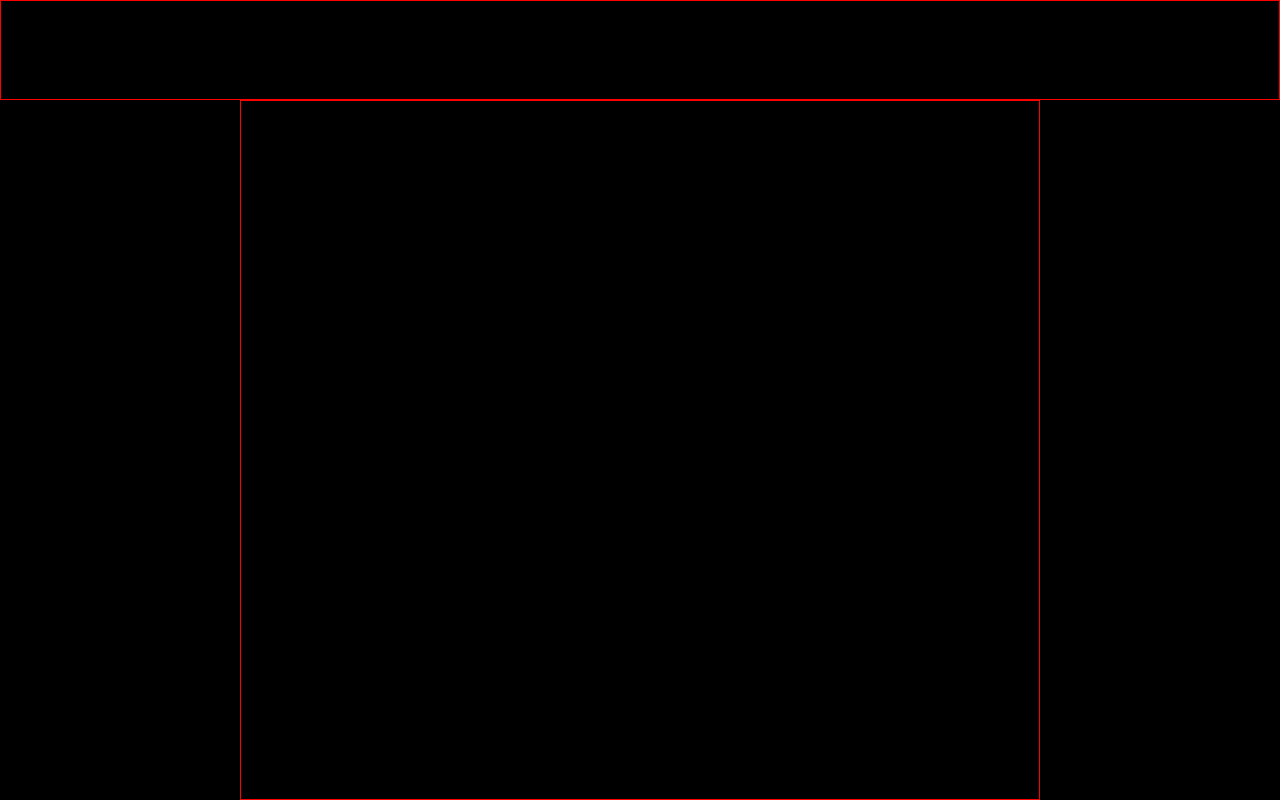
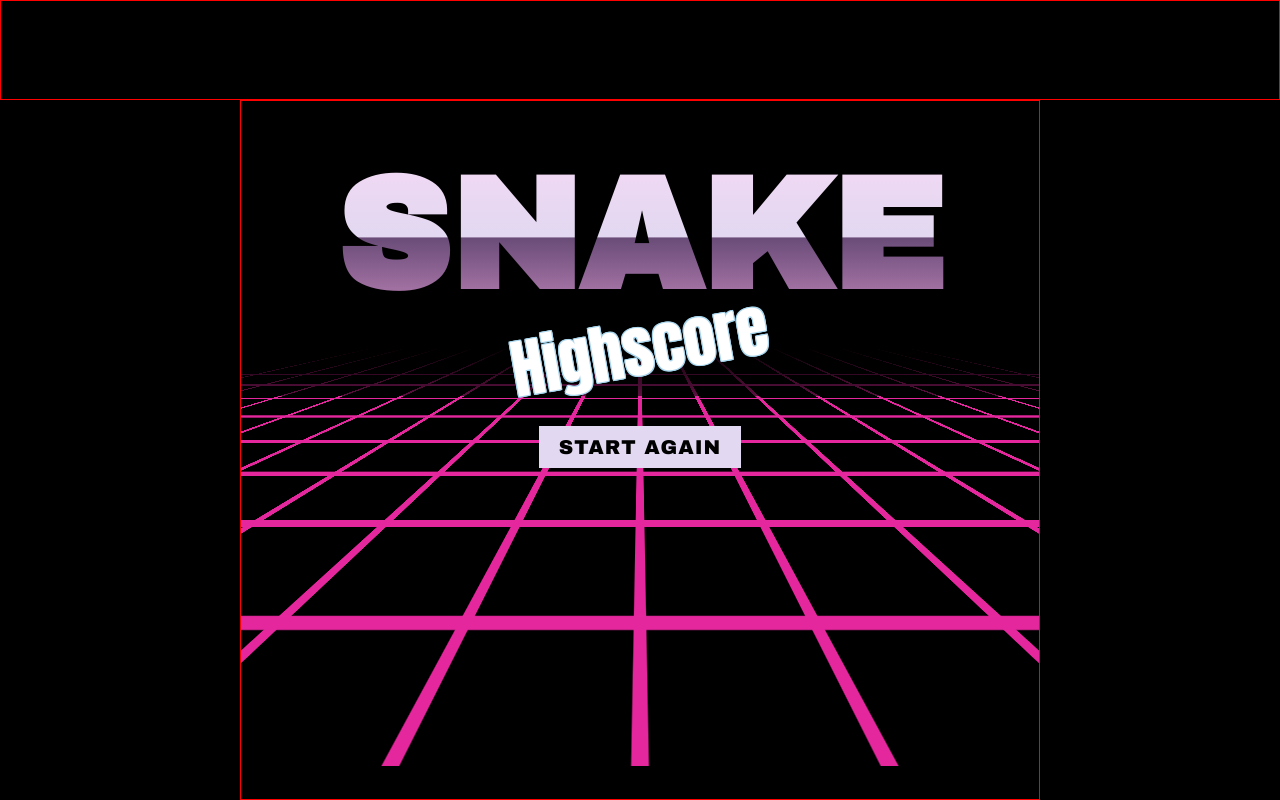
Before and after one commit to livechat/snake-team5, a React (Vite) app: page /highscore in a window 1280 px wide. Built offline with nearby package versions, Linux system fonts and the light colour scheme.

Commit message:
basic highscore

```diff
--- a/src/components/GameBoard.tsx
+++ b/src/components/GameBoard.tsx
@@ -1,5 +1,6 @@
 import styled from '@emotion/styled'
 import { useState, useEffect } from 'react'
+import { useNavigate } from 'react-router-dom'
 
 const GRID_SIZE = 20
 const INITIAL_SNAKE_POSITION = [
@@ -76,6 +77,8 @@ const SnakeHead = styled.div`
 `
 
 const GameBoard = () => {
+	const navigate = useNavigate()
+
 	const [gameStage, setGameStage] = useState(GAME_STAGES.INITIAL)
 
 	// @ts-ignore - to make build pass for now :)
@@ -85,6 +88,9 @@ const GameBoard = () => {
 	const [snakePosition, setSnakePosition] = useState(INITIAL_SNAKE_POSITION)
 	const [foodPosition, setFoodPosition] = useState({ x: 5, y: 5 })
 	const [direction, setDirection] = useState('left')
+	const [score, setScore] = useState(0)
+	const [playerName, setPlayerName] = useState('')
+	const [showNameInput, setShowNameInput] = useState(false)
 
 	const renderBoard = () => {
 		let cells = []
@@ -122,6 +128,7 @@ const GameBoard = () => {
 
 	const gameOver = () => {
 		console.log('Game Over')
+		setShowNameInput(true)
 		setGameStage(GAME_STAGES.OVER)
 	}
 
@@ -157,6 +164,7 @@ const GameBoard = () => {
 
 		if (isFoodEaten) {
 			foodRandomizer()
+			setScore((prevScore) => prevScore + 1)
 		} else {
 			newSnakePosition.pop()
 		}
@@ -243,9 +251,27 @@ const GameBoard = () => {
 					/>
 					<button onClick={() => fetchWords(category)}>Start!</button>
 				</CenteredContainer>
+			) : gameStage === GAME_STAGES.OVER && showNameInput ? (
+				<CenteredContainer>
+					<InputLabel>Enter Your Name:</InputLabel>
+					<input autoFocus type="text" value={playerName} onChange={(e) => setPlayerName(e.target.value)} />
+					<button
+						onClick={() => {
+							const pastScores = JSON.parse(localStorage.getItem('snakeGameScores') || '[]')
+							pastScores.push({ name: playerName, score })
+							localStorage.setItem('snakeGameScores', JSON.stringify(pastScores))
+
+							navigate('/highscore')
+						}}
+					>
+						Save
+					</button>
+				</CenteredContainer>
 			) : (
 				<>
-					<StyledHeader>{selectedWord}</StyledHeader>
+					<StyledHeader>
+						Word: {selectedWord}, score: {score}
+					</StyledHeader>
 					<Board>{renderBoard()}</Board>
 				</>
 			)}
--- a/src/components/GameContainer.tsx
+++ b/src/components/GameContainer.tsx
@@ -2,6 +2,7 @@ import styled from '@emotion/styled'
 import { Route, Routes } from 'react-router-dom'
 import Menu from './Menu'
 import GameBoard from './GameBoard'
+import Highscore from './Highscore'
 
 const GameContainer = styled.div`
 	height: 700px;
@@ -24,7 +25,7 @@ const GameOuter = () => {
 				<Routes>
 					<Route path="/" element={<Menu />} />
 					<Route path="/textravaganza" element={<GameBoard />} />
-					<Route path="/highscore" element="" />
+					<Route path="/highscore" element={<Highscore />} />
 				</Routes>
 			</GameContainer>
 		</Wrapper>
--- /dev/null
+++ b/src/components/Highscore.tsx
@@ -0,0 +1,187 @@
+import styled from '@emotion/styled'
+import { Link } from 'react-router-dom'
+
+const HorizontalNeon = styled.section`
+	position: relative;
+	background-color: #000;
+	height: 420px;
+	width: 100%;
+	perspective: 125px;
+	overflow: hidden;
+	display: flex;
+	align-items: center;
+	justify-content: center;
+
+	&:before {
+		content: '';
+		position: absolute;
+		background: linear-gradient(0, transparent -150%, #000);
+		right: 0;
+		left: 0;
+		height: 50px;
+		z-index: 99;
+		top: 0;
+	}
+`
+
+const VerticalNeon = styled.section`
+	position: absolute;
+	background-color: black;
+	color: #e5279d;
+	height: 100%;
+	width: 100%;
+	transform: rotateX(25deg);
+
+	&:before {
+		content: '';
+		position: absolute;
+		background-color: currentColor;
+		transform: translateX(-50%);
+		top: -100vh;
+		bottom: -100vh;
+		left: 50%;
+		width: 10px;
+		box-shadow: -140px 0 0 currentColor, -290px 0 0 currentColor, -440px 0 0 currentColor, -590px 0 0 currentColor,
+			-740px 0 0 currentColor, -890px 0 0 currentColor, -1040px 0 0 currentColor, -1190px 0 0 currentColor,
+			140px 0 0 currentColor, 290px 0 0 currentColor, 440px 0 0 currentColor, 590px 0 0 currentColor,
+			740px 0 0 currentColor, 890px 0 0 currentColor, 1040px 0 0 currentColor, 1190px 0 0 currentColor;
+	}
+
+	&:after {
+		content: '';
+		position: absolute;
+		background-color: currentColor;
+		top: 0;
+		right: -100vw;
+		left: -100vw;
+		height: 10px;
+		box-shadow: 0 90px 0 0 currentColor, 0 190px 0 currentColor, 0 290px currentColor, 0 -90px 0 0 currentColor,
+			0 -190px 0 currentColor, 0 -290px currentColor, 0 -390px currentColor, 0 -490px currentColor;
+		animation: lightv 2s linear infinite;
+	}
+
+	@keyframes lightv {
+		from {
+			transform: translateY(0);
+		}
+		to {
+			transform: translateY(100px);
+		}
+	}
+`
+
+const BottomText = styled.p`
+	font-family: 'Anton', sans-serif;
+	color: #fff;
+	margin-top: -7px;
+	margin-bottom: 0;
+	font-size: 5vw;
+	transform: rotate(-10deg);
+	text-shadow: 1px 0 0 #a8d5ec, -1px 0 0 #a8d5ec, 0 1px 0 #a8d5ec, 0 -1px 0 #a8d5ec, 1px 1px 0 #a8d5ec,
+		-1px -1px 0 #a8d5ec, 1px -1px 0 #a8d5ec, -1px 1px 0 #a8d5ec;
+	z-index: 3;
+`
+
+const Content = styled.section`
+	display: flex;
+	flex-direction: column;
+	justify-content: flex-end;
+	align-items: center;
+	flex-grow: 1;
+	color: #fff;
+	z-index: 100;
+	position: relative;
+	top: 50px;
+
+	h1 {
+		font-size: 9.8rem;
+		font-family: 'Archivo Black', sans-serif;
+		margin: 0 0 -15px 0;
+		text-transform: uppercase;
+		z-index: 1;
+		background: linear-gradient(
+			to bottom,
+			rgba(244, 216, 244, 1) 0%,
+			rgba(226, 216, 241, 1) 50%,
+			rgba(106, 76, 120, 1) 51%,
+			rgba(195, 136, 188, 1) 100%
+		);
+		background-clip: text;
+		-webkit-text-fill-color: transparent;
+		color: #fff;
+	}
+`
+
+const ButtonWrapper = styled.div`
+	display: flex;
+	flex-direction: column;
+	position: absolute;
+	top: 80px;
+`
+
+const ScoreWrapper = styled.div`
+	display: flex;
+	flex-direction: column;
+	gap: 20px;
+	position: absolute;
+	width: 100%;
+	top: 140px;
+	bottom: 0;
+	overflow: auto;
+`
+
+const ScoreBox = styled.div`
+	display: flex;
+	justify-content: space-between;
+	font-size: 20px;
+	padding: 10px 20px;
+	font-family: 'Archivo Black', sans-serif;
+	letter-spacing: 1px;
+	background: rgba(226, 216, 241, 1) 50%;
+	color: black;
+	text-align: center;
+`
+
+const StyledButton = styled(Link)`
+	font-size: 20px;
+	padding: 10px 20px;
+	font-family: 'Archivo Black', sans-serif;
+	text-transform: uppercase;
+	letter-spacing: 1px;
+	z-index: 1;
+	background: rgba(226, 216, 241, 1) 50%;
+	text-decoration: none;
+	color: black;
+	text-align: center;
+`
+
+const Highscore = () => {
+	const scores = JSON.parse(localStorage.getItem('snakeGameScores') || '[]').sort((a: any, b: any) => b.score - a.score)
+
+	return (
+		<div>
+			<Content>
+				<h1>SNAKE</h1>
+				<BottomText>Highscore</BottomText>
+			</Content>
+			<HorizontalNeon>
+				<VerticalNeon />
+
+				<ButtonWrapper>
+					<StyledButton to="/textravaganza">Start again</StyledButton>
+				</ButtonWrapper>
+
+				<ScoreWrapper>
+					{scores.map((score: any, index: any) => (
+						<ScoreBox key={index}>
+							<span>{score.name}</span>
+							<span>{score.score}</span>
+						</ScoreBox>
+					))}
+				</ScoreWrapper>
+			</HorizontalNeon>
+		</div>
+	)
+}
+
+export default Highscore
```
